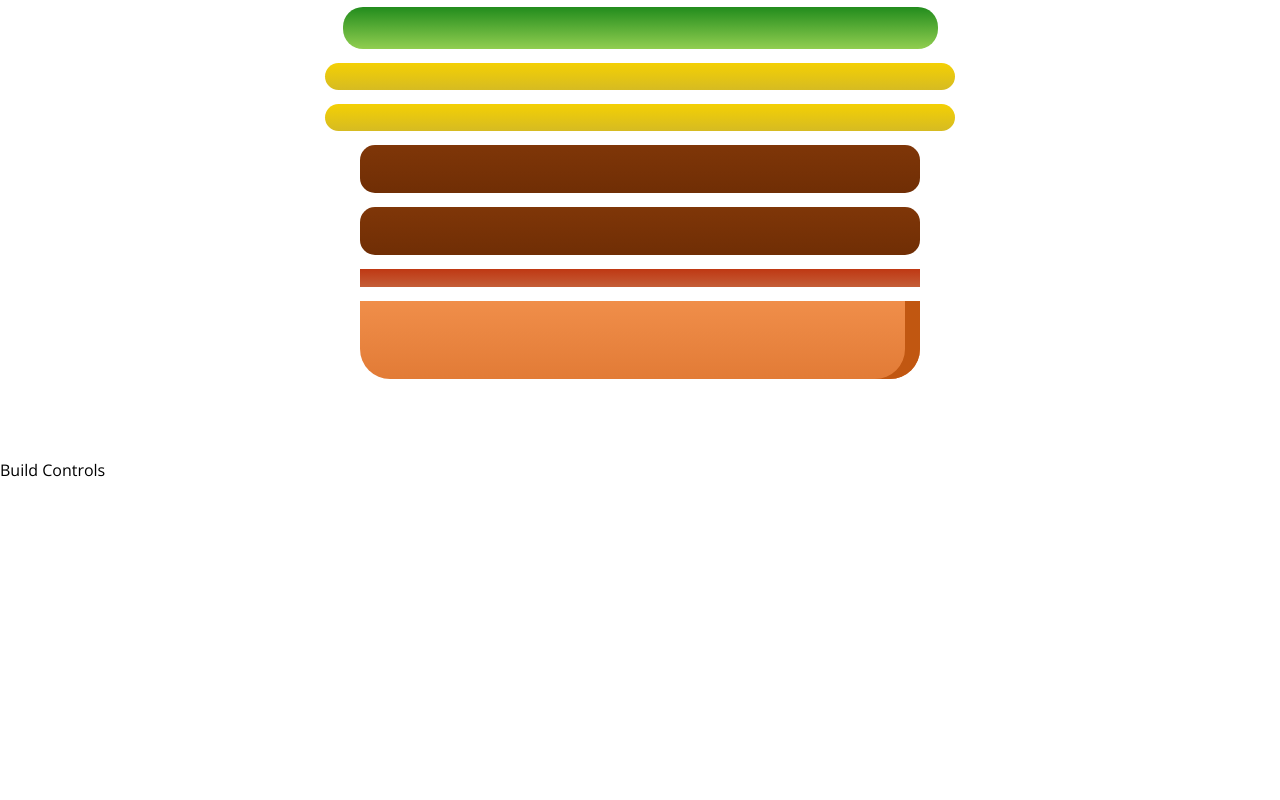
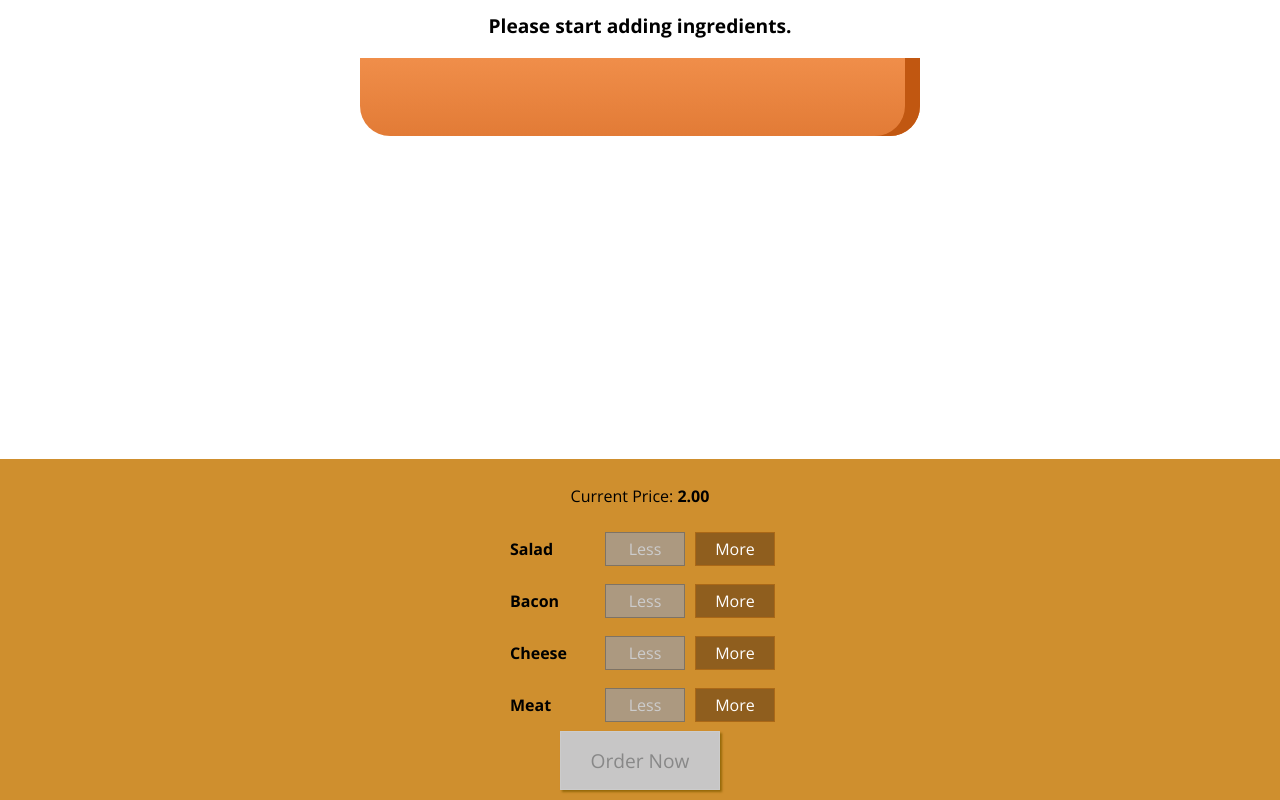
Before and after one commit to aw3some-dev/burger-builder, a React (Create React App) app: page / in a window 1280 px wide. Shown: the part 179-979 px from the top of the page. Before the commit the page ends 800 px from the top, so only its background shows below. Built offline with nearby package versions, Linux system fonts and the light colour scheme.

Commit message:
Build Controls, Order Summary & UI Components - Modal, Backdrop & Button

```diff
--- a/src/components/Burger/BuildControls/BuildControl/BuildControl.js
+++ b/src/components/Burger/BuildControls/BuildControl/BuildControl.js
@@ -3,11 +3,13 @@
 import classes from './BuildControl.module.css';
 
 const buildControl = (props) => {
-    <div className={classes.BuildControl}>
-        <div className={classes.Label}>{ props.label }</div>
-        <button className={classes.Less}>Less</button>
-        <button className={classes.More}>More</button>
-    </div>
+    return (
+        <div className={classes.BuildControl}>
+            <div className={classes.Label}>{props.label}</div>
+            <button className={classes.Less} onClick={props.removed} disabled={props.disabled}>Less</button>
+            <button className={classes.More} onClick={props.added}>More</button>
+        </div>
+    );
 };
 
 export default buildControl;
--- a/src/components/Burger/BuildControls/BuildControls.js
+++ b/src/components/Burger/BuildControls/BuildControls.js
@@ -1,9 +1,32 @@
 import React from 'react';
 
-const buildControls = (props) => {
-    <div>
+import classes from "./BuildControls.module.css";
+import BuildControl from "./BuildControl/BuildControl";
+
+const controls = [
+    { label: 'Salad', type: 'salad' },
+    { label: 'Bacon', type: 'bacon' },
+    { label: 'Cheese', type: 'cheese' },
+    { label: 'Meat', type: 'meat' }
+];
+
+const buildControls = (props) => (
+    <div className={classes.BuildControls}>
+        <p>Current Price: <b>{ props.price.toFixed(2) }</b></p>
+        { controls.map(ctrl => (
+            <BuildControl
+                key={ctrl.label}
+                label={ctrl.label}
+                added={() => props.ingredientAdded(ctrl.type)}
+                removed={() => props.ingredientRemoved(ctrl.type)}
+                disabled={props.disabled[ctrl.type]} />
+        )) }
+
+        <button  className={classes.OrderButton} disabled={!props.purchasable} onClick={props.ordered}>
+            Order Now
+        </button>
 
     </div>
-};
+);
 
 export default buildControls;
--- a/src/components/Burger/BuildControls/BuildControls.module.css
+++ b/src/components/Burger/BuildControls/BuildControls.module.css
@@ -8,3 +8,44 @@
     margin: auto;
     padding: 10px 0;
 }
+
+.OrderButton {
+    background-color: #DAD735;
+    outline: none;
+    cursor: pointer;
+    border: 1px solid #966909;
+    color: #966909;
+    font-family: inherit;
+    font-size: 1.2em;
+    padding: 15px 30px;
+    box-shadow: 2px 2px 2px #966909;
+}
+
+.OrderButton:hover, .OrderButton:active {
+    background-color: #A0DB41;
+    border: 1px solid #966909;
+    color: #966909;
+}
+
+.OrderButton:disabled {
+    background-color: #C7C6C6;
+    cursor: not-allowed;
+    border: 1px solid #ccc;
+    color: #888888;
+}
+
+.OrderButton:not(:disabled) {
+    animation: enable 0.3s linear;
+}
+
+@keyframes enable {
+    0% {
+        transform: scale(1);
+    }
+    60% {
+        transform: scale(1.1);
+    }
+    100% {
+        transform: scale(1);
+    }
+}
--- /dev/null
+++ b/src/components/Burger/OrderSummary/OrderSummary.js
@@ -0,0 +1,34 @@
+import React from "react";
+
+import Aux from '../../../hoc/Auxiliary';
+import Button from '../../UI/Button/Button';
+
+const orderSummary = props => {
+    const ingredientSummary = Object.keys(props.ingredients).map(ingrKey => {
+        return (
+            <li key={ingrKey}>
+                <span style={{ textTransform: 'capitalize' }}>{ ingrKey }</span>: { props.ingredients[ingrKey] }
+            </li>
+        );
+    });
+
+    return (
+        <Aux>
+            <h3>Your Order</h3>
+            <p>A delicious burger with the following ingredients:</p>
+            <ul>
+                { ingredientSummary }
+            </ul>
+            <p>Continue to Checkout?</p>
+            <Button btnType="Danger" clicked={props.purchaseCancelled}>
+                Cancel
+            </Button>
+
+            <Button btnType="Success" clicked={props.purchaseContinued}>
+                Continue
+            </Button>
+        </Aux>
+    );
+};
+
+export default orderSummary;
--- /dev/null
+++ b/src/components/UI/Backdrop/Backdrop.js
@@ -0,0 +1,9 @@
+import React from 'react';
+
+import classes from './Backdrop.module.css';
+
+const backdrop = (props) => (
+    props.show ? <div className={classes.Backdrop} onClick={props.clicked}></div> : null
+);
+
+export default backdrop;
--- /dev/null
+++ b/src/components/UI/Backdrop/Backdrop.module.css
@@ -0,0 +1,9 @@
+.Backdrop {
+    width: 100%;
+    height: 100%;
+    position: fixed;
+    z-index: 100;
+    left: 0;
+    top: 0;
+    background-color: rgba(0, 0, 0, 0.5);
+}
--- /dev/null
+++ b/src/components/UI/Button/Button.js
@@ -0,0 +1,11 @@
+import React from 'react';
+
+import classes from './Button.module.css';
+
+const button = props => (
+    <button className={ [classes.Button, classes[props.btnType]].join(' ') } onClick={props.clicked}>
+        { props.children }
+    </button>
+);
+
+export default button;
--- /dev/null
+++ b/src/components/UI/Button/Button.module.css
@@ -0,0 +1,24 @@
+.Button {
+    background-color: transparent;
+    border: none;
+    color: white;
+    outline: none;
+    cursor: pointer;
+    font: inherit;
+    padding: 10px;
+    margin: 10px;
+    font-weight: bold;
+}
+
+.Button:first-of-type {
+    margin-left: 0;
+    padding-left: 0;
+}
+
+.Success {
+    color: #5C9210;
+}
+
+.Danger {
+    color: #944317;
+}
--- /dev/null
+++ b/src/components/UI/Modal/Modal.js
@@ -0,0 +1,17 @@
+import React from "react";
+
+import classes from "./Modal.module.css";
+import Aux from '../../../hoc/Auxiliary';
+import Backdrop from '../Backdrop/Backdrop';
+
+const modal = props => (
+    <Aux>
+        <Backdrop show={props.show} clicked={props.modalClosed} />
+        <div className={classes.Modal}
+            style={{ transform: props.show ? 'translateY(0)' : 'translateY(-100vh)', opacity: props.show ? '1' : '0' }}>
+            {props.children}
+        </div>
+    </Aux>
+);
+
+export default modal
--- /dev/null
+++ b/src/components/UI/Modal/Modal.module.css
@@ -0,0 +1,20 @@
+.Modal {
+    position: fixed;
+    z-index: 500;
+    background-color: white;
+    width: 70%;
+    border: 1px solid #ccc;
+    box-shadow: 1px 1px 1px black;
+    padding: 16px;
+    left: 15%;
+    top: 30%;
+    box-sizing: border-box;
+    transition: all 0.3s ease-out;
+}
+
+@media (min-width: 600px) {
+    .Modal {
+        width: 500px;
+        left: calc(50% - 250px);
+    }
+}
--- a/src/containers/BurgerBuilder/BurgerBuilder.js
+++ b/src/containers/BurgerBuilder/BurgerBuilder.js
@@ -1,8 +1,19 @@
 import React, { Component } from 'react';
+
+import OrderSummary from '../../components/Burger/OrderSummary/OrderSummary';
 
 import Aux from '../../hoc/Auxiliary';
 import Burger from "../../components/Burger/Burger";
+import BuildControls from '../../components/Burger/BuildControls/BuildControls';
+import Modal from "../../components/UI/Modal/Modal";
 
+
+const INGREDIENT_PRICES = {
+    salad: 0.4,
+    cheese: 0.5,
+    meat: 1.2,
+    bacon: 0.7
+}
 
 class BurgerBuilder extends Component {
     // constructor(props) {
@@ -12,22 +23,110 @@
 
     state = {
         ingredients: {
-            salad: 1,
-            cheese: 2,
-            meat: 2,
-            bacon: 1
-        }
+            salad: 0,
+            cheese: 0,
+            meat: 0,
+            bacon: 0
+        },
+        totalPrice: 2,
+        purchasable: false,
+        purchasing: false
     };
 
+    updatePurchaseState = () => {
+        const ingredients = { ...this.state.ingredients };
+
+        const sum = Object.keys(ingredients)
+            .map(ingrKey => {
+                return ingredients[ingrKey];
+            })
+            .reduce((acc, el) => {
+                return acc + el;
+            }, 0);
+
+        this.setState({ purchasable: sum > 0 });
+    }
+
+    addIngredientHandler = type => {
+        const oldCount = this.state.ingredients[type];
+        const updatedCount = oldCount + 1;
+        const updatedIngredients = {
+            ...this.state.ingredients
+        };
+        updatedIngredients[type] = updatedCount;
+
+        const priceAddition = INGREDIENT_PRICES[type];
+        const oldPrice = this.state.totalPrice;
+        const newPrice = oldPrice + priceAddition;
+
+        this.setState({ ingredients: updatedIngredients, totalPrice: newPrice }, this.updatePurchaseState);
+        // this.updatePurchaseState();
+    }
+
+    removeIngredientHandler = type => {
+        const oldCount = this.state.ingredients[type];
+
+        if (oldCount <= 0) {
+            return;
+        }
+
+        const updatedCount = oldCount - 1;
+        const updatedIngredients = {
+            ...this.state.ingredients
+        };
+        updatedIngredients[type] = updatedCount;
+
+        const priceAddition = INGREDIENT_PRICES[type];
+        const oldPrice = this.state.totalPrice;
+        const newPrice = oldPrice - priceAddition;
+
+        this.setState({ ingredients: updatedIngredients, totalPrice: newPrice }, this.updatePurchaseState);
+        // this.updatePurchaseState();
+    }
+
+    purchaseHandler = () => {
+        this.setState({ purchasing: true });
+    }
+
+    purchaseCancelHandler = () => {
+        this.setState({ purchasing: false });
+    }
+
+    purchaseContinueHandler = () => {
+        alert('Continue checkout');
+    }
+
     render() {
+        const disabledInfo = {
+            ...this.state.ingredients
+        };
+
+        // eslint-disable-next-line
+        for (let key in disabledInfo) {
+            disabledInfo[key] = disabledInfo[key] <= 0;
+        }
+
         return (
             <Aux>
                 {/* <div>Burger</div> */}
                 {/* <Burger ingredients={this.state.ingredients} />
                 <div>Build Controls</div> */}
 
+                <Modal show={this.state.purchasing} modalClosed={this.purchaseCancelHandler}>
+                    <OrderSummary
+                        ingredients={this.state.ingredients}
+                        purchaseCancelled={this.purchaseCancelHandler}
+                        purchaseContinued={this.purchaseContinueHandler} />
+                </Modal>
+
                 <Burger ingredients={this.state.ingredients} />
-                <div>Build Controls</div>
+                <BuildControls
+                    ingredientAdded={this.addIngredientHandler}
+                    ingredientRemoved={this.removeIngredientHandler}
+                    disabled={disabledInfo}
+                    purchasable={this.state.purchasable}
+                    ordered={this.purchaseHandler}
+                    price={this.state.totalPrice} />
             </Aux>
         );
     }
```
Also changed, not shown: 1 other file (tests, documents, lock files or other folders).
